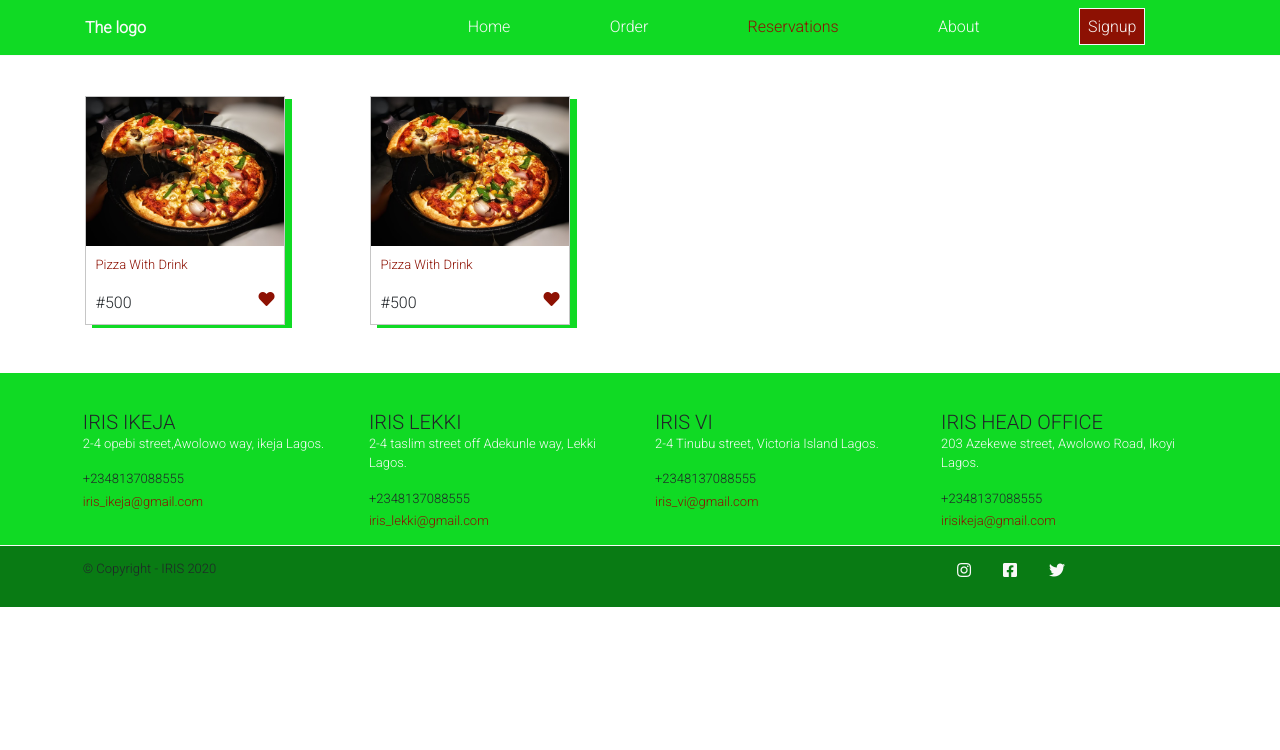
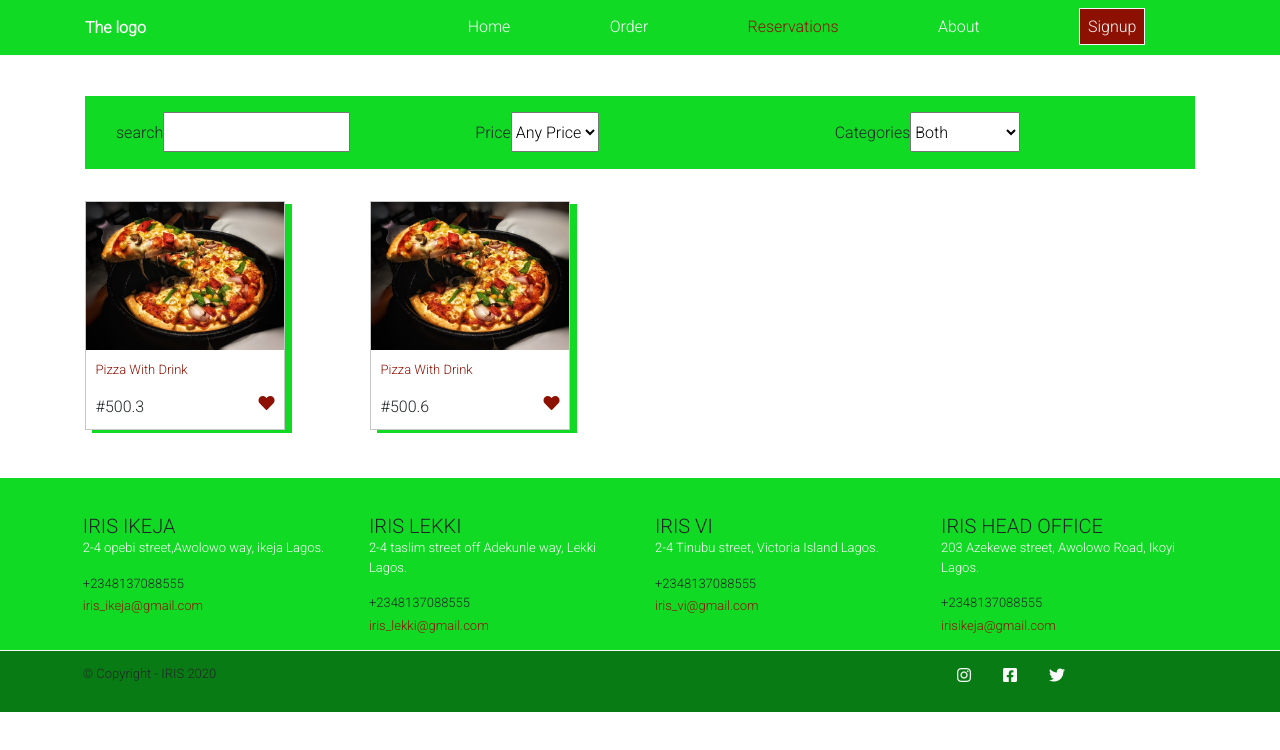
Before and after one commit to agboolaidris/react-native-app, a React (Create React App) app: page /order in a window 1280 px wide. Shown: the top 750 px of the page. Built offline with nearby package versions, Linux system fonts and the light colour scheme.

Commit message:
add and update files

```diff
--- /dev/null
+++ b/src/Component/Order/Filter_bar.jsx
@@ -0,0 +1,43 @@
+import React from "react";
+
+function Filter_bar({
+  price,
+  categories,
+  filter_categories,
+  filter_price,
+  name,
+  filter_name,
+  submit_price,
+}) {
+  return (
+    <>
+      <div className="col-md-4">
+        <form onSubmit={submit_price}>
+          <div>
+            <label htmlFor="">search</label>
+            <input type="text" value={name} onChange={filter_name} />
+          </div>
+        </form>
+      </div>
+      <div className="col-md-4 col-6">
+        <label>Price</label>
+
+        <select value={price} onChange={filter_price}>
+          <option value="">Any Price</option>
+          <option value="lowest">Lowest</option>
+          <option value="highest">Highest</option>
+        </select>
+      </div>
+      <div className="col-md-4 col-6">
+        <label>Categories</label>
+        <select value={categories} onChange={filter_categories}>
+          <option value="">Both</option>
+          <option value="local dish">Local Dish</option>
+          <option value="foreign dish">Foreign Dish</option>
+        </select>
+      </div>
+    </>
+  );
+}
+
+export default Filter_bar;
--- /dev/null
+++ b/src/Component/Order/Format_currency.jsx
@@ -0,0 +1,7 @@
+const Format_currency = (num) => {
+  let a = "#" + Number(num.toFixed(1)).toLocaleString();
+
+  return a;
+};
+
+export default Format_currency;
--- a/src/Component/Order/Order.jsx
+++ b/src/Component/Order/Order.jsx
@@ -1,40 +1,95 @@
 import React, { useState } from "react";
 import { connect } from "react-redux";
+import Filter_bar from "./Filter_bar";
 
-function Order({ products }) {
-  //change the heart icon color when click
-  const [state, setstate] = useState(false);
+import Product from "./Product";
 
-  const { product } = products;
-  const Each_product = product.map((index) => {
-    return (
-      <div key={index.id} className="col-md-3 col-6">
-        <div className="cards">
-          <div className="img">
-            <img src={index.image} alt="" />
-          </div>
-          <div className="description">
-            <p>{index.description}</p>
-            <span className="price">{index.price}</span>
-            <i
-              className={`fas fa-heart ${state ? "heart" : "love"}`}
-              onClick={() => (state ? setstate(false) : setstate(true))}
-            ></i>
-          </div>
-        </div>
-      </div>
-    );
+function Order({ foods }) {
+  const { product } = foods;
+
+  const [state, setstate] = useState({
+    product,
+    categories: "",
+    price: "",
+    name: "",
   });
+
+  const filter_categories = (e) => {
+    console.log(e.target.value);
+    if (e.target.value == "") {
+      setstate({
+        ...state,
+        product: product,
+        categories: e.target.value,
+      });
+    } else {
+      setstate({
+        ...state,
+        categories: e.target.value,
+        product: product.filter((index) => {
+          return index.categories.indexOf(e.target.value) >= 0;
+        }),
+      });
+    }
+  };
+
+  const filter_price = (e) => {
+    console.log(e.target.value);
+    const price = e.target.value;
+    setstate({
+      ...state,
+      price: price,
+      product: product.slice().sort((a, b) => {
+        if (price == "lowest") {
+          return a.price > b.price ? 1 : -1;
+        } else if (price == "highest") {
+          return a.price < b.price ? 1 : -1;
+        } else {
+          return a.id > b.id ? 1 : -1;
+        }
+      }),
+    });
+  };
+
+  const filter_name = (e) => {
+    setstate({ ...state, name: e.target.value });
+  };
+
+  const submit_price = (e) => {
+    e.preventDefault();
+    console.log(state.name);
+    const search_product = product.filter((index) => {
+      return index.type === state.name;
+    });
+    console.log(search_product);
+    setstate({
+      ...state,
+      product: search_product,
+    });
+  };
   return (
     <div className="container order-container">
-      <div className="row">{Each_product}</div>
+      <div className="row filter-nav">
+        <Filter_bar
+          price={state.price}
+          categories={state.categories}
+          name={state.name}
+          filter_categories={filter_categories}
+          filter_price={filter_price}
+          filter_name={filter_name}
+          submit_price={submit_price}
+        />
+      </div>
+      <div className="row">
+        <Product products={state.product} />
+      </div>
     </div>
   );
 }
 
 const mapStateToProps = (state) => {
   return {
-    products: state.product,
+    foods: state.product,
   };
 };
 
--- /dev/null
+++ b/src/Component/Order/Product.jsx
@@ -0,0 +1,31 @@
+import React, { useState } from "react";
+import Format_currency from "./Format_currency";
+
+function Product({ products }) {
+  //change the heart icon color when click
+  const [state, setstate] = useState(false);
+
+  const Each_product = products.map((index) => {
+    return (
+      <div key={index.id} className="col-md-3 col-6">
+        <div className="cards">
+          <div className="img">
+            <img src={index.image} alt="" />
+          </div>
+          <div className="description">
+            <p>{index.description}</p>
+            <span className="price">{Format_currency(index.price)}</span>
+            <i
+              className={`fas fa-heart ${state ? "heart" : "love"}`}
+              onClick={() => (state ? setstate(false) : setstate(true))}
+            ></i>
+          </div>
+        </div>
+      </div>
+    );
+  });
+
+  return <>{Each_product}</>;
+}
+
+export default Product;
--- a/src/Component/Order/_order.scss
+++ b/src/Component/Order/_order.scss
@@ -22,4 +22,29 @@
       }
     }
   }
+
+  .filter-nav {
+    background: $neutral;
+    margin: 1em auto 2em;
+    padding: 1em;
+
+    input,
+    select {
+      width: max-content;
+      height: 40px;
+    }
+  }
 }
+
+@media only screen and (max-width: 769px) {
+  .order-container {
+    .filter-nav {
+      div {
+        label {
+          display: block;
+          margin-bottom: 0;
+        }
+      }
+    }
+  }
+}
--- a/src/Reducer/productReducer.jsx
+++ b/src/Reducer/productReducer.jsx
@@ -5,17 +5,17 @@ const initial = {
       id: "product-1",
       image: food,
       description: "Pizza With Drink",
-      class: "traditional",
+      categories: "foreign dish",
       type: "rice",
-      price: "#500",
+      price: 500.3,
     },
     {
       id: "product-2",
       image: food,
       description: "Pizza With Drink",
-      class: "traditional",
-      type: "rice",
-      price: "#500",
+      categories: "foreign dish",
+      type: "yam",
+      price: 500.6,
     },
   ],
 };
```
